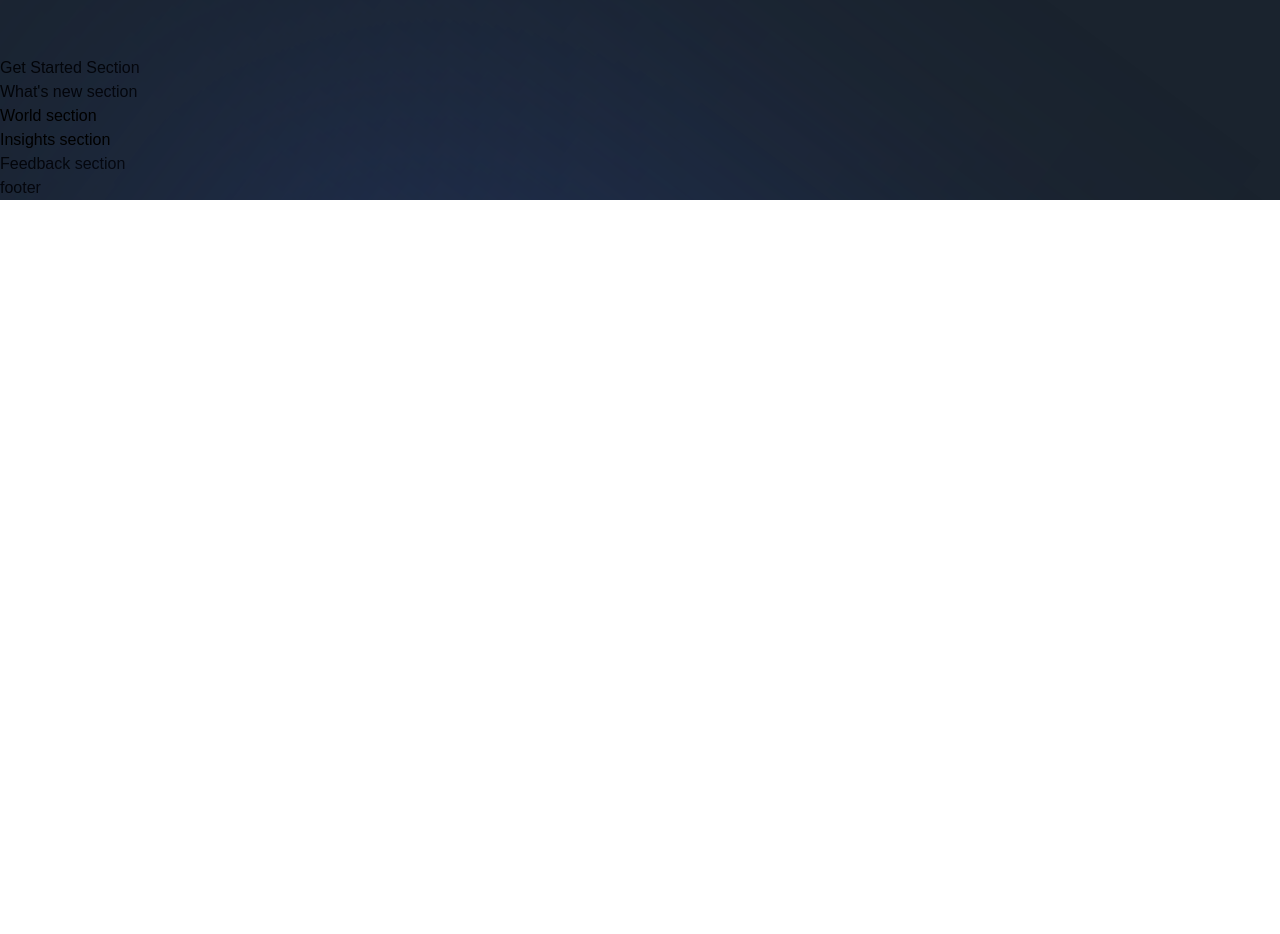
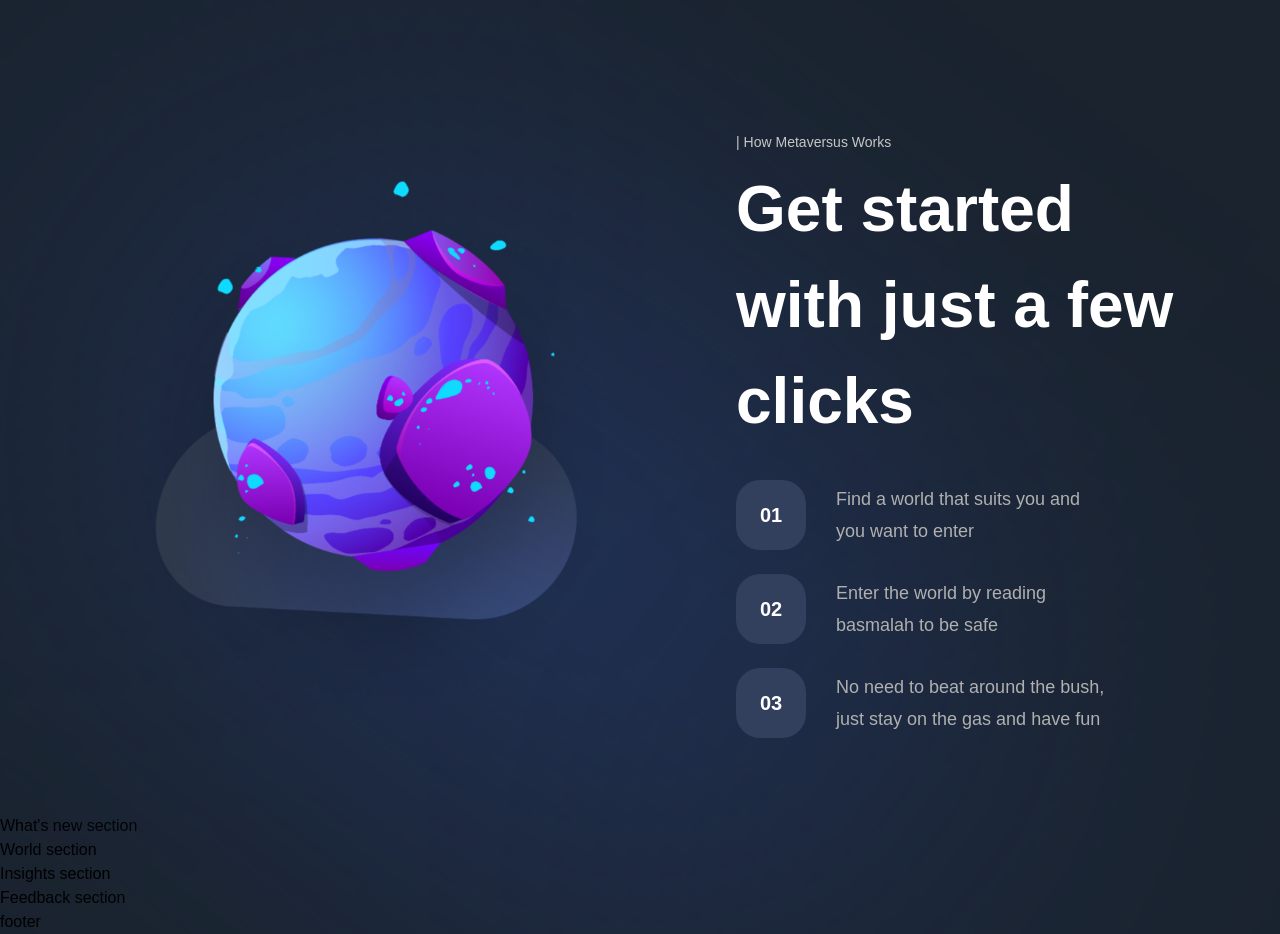
Before and after one commit to andresbueno043/metaversus, a Next.js app: page / in a window 1280 px wide. Shown: the part 2600-3534 px from the top of the page. Before the commit the page ends 2800 px from the top, so only its background shows below. Built offline with nearby package versions, Linux system fonts and the light colour scheme; a web font is replaced by a local one.

Commit message:
Get started section and StartSteps component

```diff
--- a/components/StartSteps.jsx
+++ b/components/StartSteps.jsx
@@ -1,6 +1,15 @@
-const StartSteps = () => (
-  <div>
-    start steps
+import styles from "../styles";
+
+const StartSteps = ({ number, text }) => (
+  <div className={`${styles.flexCenter} flex-row`}>
+    <div
+      className={`${styles.flexCenter} w-[70px] h-[70px] rounded-[24px] bg-[#323f5d]`}
+    >
+      <p className="font-bold text-[20px] text-white">0{number}</p>
+    </div>
+    <p className="flex-1 ml-[30px] font-normal text-[18px] text-[#b0b0b0] leading-[32px]">
+      {text}
+    </p>
   </div>
 );
 
--- a/sections/GetStarted.jsx
+++ b/sections/GetStarted.jsx
@@ -1,8 +1,43 @@
-'use client';
+"use client";
+
+import { motion } from "framer-motion";
+import styles from "../styles";
+import { staggerContainer, fadeIn, planetVariants } from "../utils/motion";
+import { StartSteps, TitleText, TypingText } from "../components";
+import { startingFeatures } from "../constants";
 
 const GetStarted = () => (
-  <section>
-    Get Started Section
+  <section className={`${styles.paddings} relative z-10`}>
+    <motion.div
+      variants={staggerContainer}
+      initial="hidden"
+      whileInView="show"
+      viewport={{ once: false, amount: 0.5 }}
+      className={`${styles.innerWidth} mx-auto flex lg:flex-row flex-col gap-8`}
+    >
+      <motion.div
+        variants={planetVariants("left")}
+        className={`flex-1 ${styles.flexCenter}`}
+      >
+        <img
+          src="/get-started.png"
+          alt="get-started"
+          className="w-[90%] h-[90%] object-contain"
+        />
+      </motion.div>
+      <motion.div
+        variants={fadeIn("left", "tween", 0.2, 1)}
+        className="flex-[0.75] flex justify-center flex-col"
+      >
+        <TypingText title="| How Metaversus Works" />
+        <TitleText title={<>Get started with just a few clicks</>} />
+        <div className="mt-[31px] flex flex-col max-w-[370px] gap-[24px]">
+          {startingFeatures.map((feature, index) => (
+            <StartSteps key={feature} number={index + 1} text={feature} />
+          ))}
+        </div>
+      </motion.div>
+    </motion.div>
   </section>
 );
 
```
